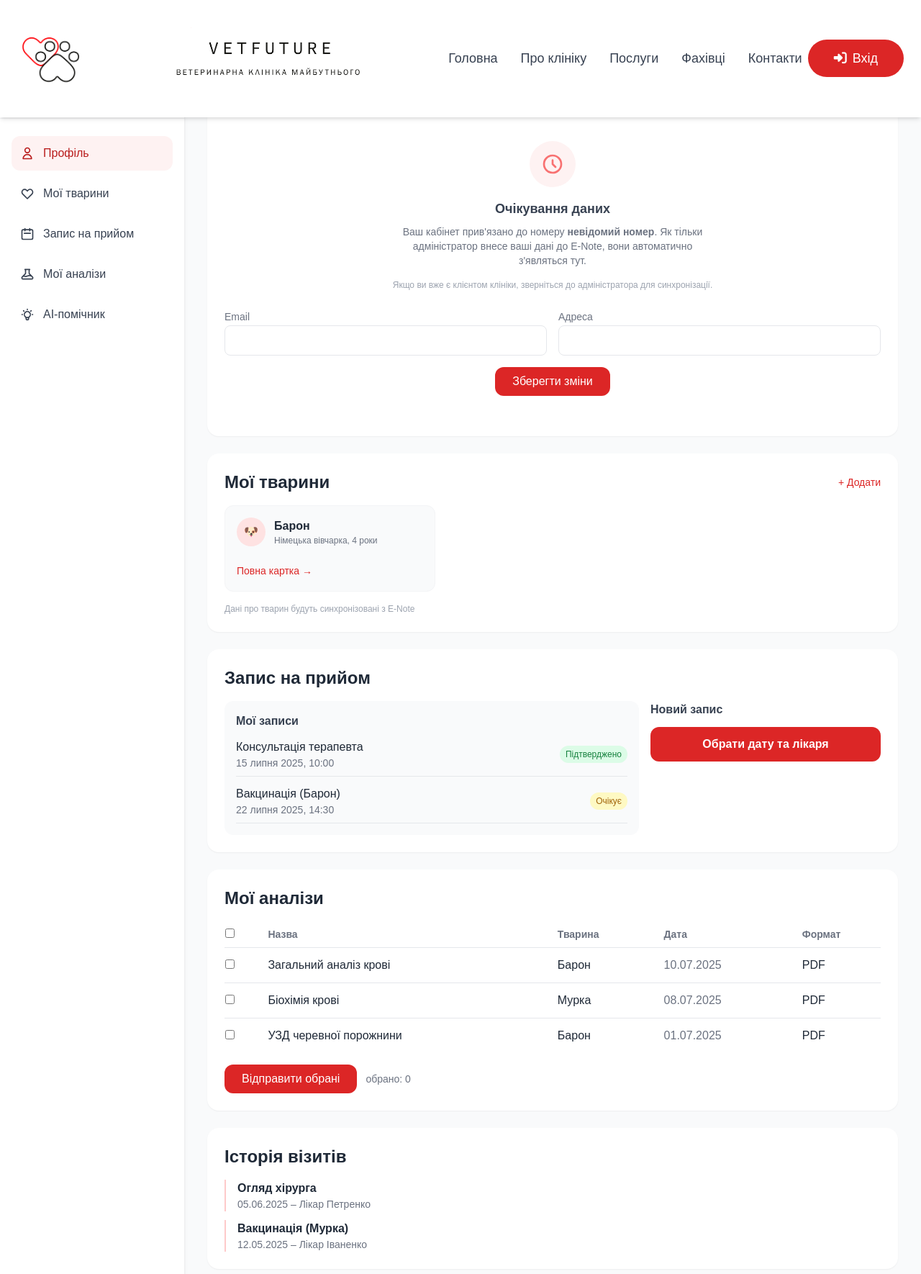
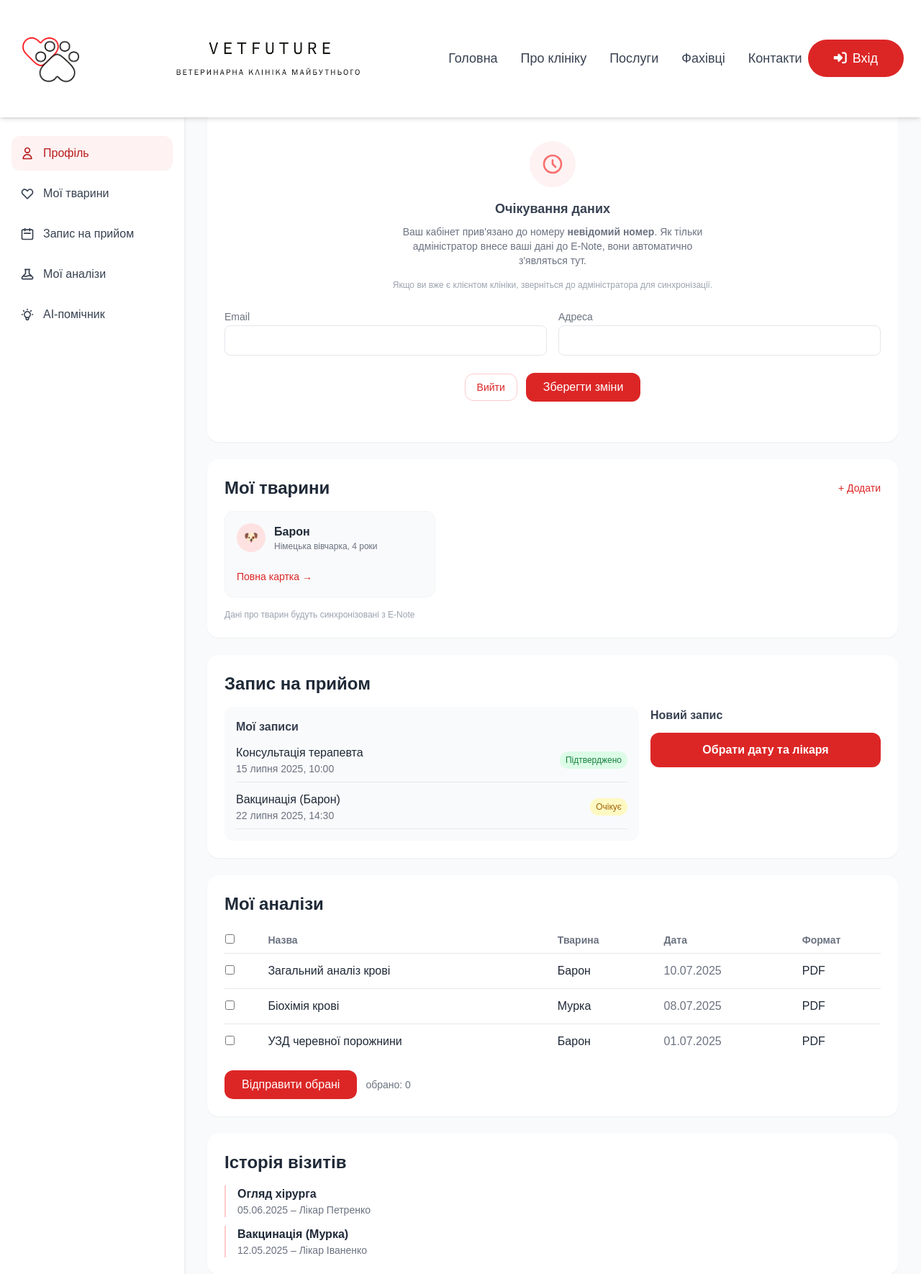
Before and after one commit to Timequeer/vetfufla, a Flask app: template templates/dashboard.html in a window 1280 px wide. Shown: the top 1770 px of the page at 72% size. Run offline with Flask 3, Linux system fonts and the light colour scheme; the template is opened without the code that fills it, so the values that code supplies are empty; some libraries are stand-ins or nearby versions.

Commit message:
Update dashboard.html

```diff
--- a/templates/dashboard.html
+++ b/templates/dashboard.html
@@ -50,7 +50,7 @@
       <h2 class="text-2xl font-bold text-gray-800 mb-4">Профіль</h2>
 
       {% if user and user.full_name %}
-      <!-- Випадок: ПІБ є (підтягнуто з E-Note) -->
+      <!-- Повний профіль -->
       <div class="grid md:grid-cols-2 gap-4">
         <div>
           <label class="text-sm text-gray-500">Прізвище</label>
@@ -81,13 +81,16 @@
           <input id="address" type="text" value="{{ user.address or '' }}" class="w-full p-2 border border-gray-200 rounded-lg text-gray-800 focus:outline-none focus:border-red-400">
         </div>
       </div>
-      <div class="mt-4 flex justify-between items-center">
+      <div class="mt-6 flex flex-col sm:flex-row items-start sm:items-center justify-between gap-3">
         <p class="text-xs text-gray-400">Дані синхронізовано через E-Note. Для зміни ПІБ зверніться до адміністратора.</p>
-        <button class="bg-red-600 hover:bg-red-700 text-white font-medium py-2 px-6 rounded-xl transition-colors">Зберегти зміни</button>
+        <div class="flex gap-3">
+          <a href="/logout" class="py-2 px-4 border border-red-200 text-red-600 hover:bg-red-50 rounded-xl text-sm font-medium transition">Вийти</a>
+          <button class="bg-red-600 hover:bg-red-700 text-white font-medium py-2 px-6 rounded-xl transition">Зберегти зміни</button>
+        </div>
       </div>
 
       {% else %}
-      <!-- Випадок: ПІБ немає (ще не синхронізовано) -->
+      <!-- Очікування даних -->
       <div class="text-center py-8">
         <div class="w-16 h-16 bg-red-50 rounded-full flex items-center justify-center mx-auto mb-4">
           <svg class="w-8 h-8 text-red-400" fill="none" stroke="currentColor" viewBox="0 0 24 24">
@@ -100,18 +103,20 @@
           Як тільки адміністратор внесе ваші дані до E-Note, вони автоматично з'являться тут.
         </p>
         <p class="text-gray-400 text-xs mt-4">Якщо ви вже є клієнтом клініки, зверніться до адміністратора для синхронізації.</p>
-        <!-- Email та адреса все одно можна заповнити -->
         <div class="grid md:grid-cols-2 gap-4 mt-6 text-left">
           <div>
-            <label for="email" class="text-sm text-gray-500">Email</label>
-            <input id="email" type="email" value="{{ user.email if user else '' }}" class="w-full p-2 border border-gray-200 rounded-lg text-gray-800 focus:outline-none focus:border-red-400">
+            <label for="email2" class="text-sm text-gray-500">Email</label>
+            <input id="email2" type="email" value="{{ user.email if user else '' }}" class="w-full p-2 border border-gray-200 rounded-lg text-gray-800 focus:outline-none focus:border-red-400">
           </div>
           <div>
-            <label for="address" class="text-sm text-gray-500">Адреса</label>
-            <input id="address" type="text" value="{{ user.address if user else '' }}" class="w-full p-2 border border-gray-200 rounded-lg text-gray-800 focus:outline-none focus:border-red-400">
+            <label for="address2" class="text-sm text-gray-500">Адреса</label>
+            <input id="address2" type="text" value="{{ user.address if user else '' }}" class="w-full p-2 border border-gray-200 rounded-lg text-gray-800 focus:outline-none focus:border-red-400">
           </div>
         </div>
-        <button class="mt-4 bg-red-600 hover:bg-red-700 text-white font-medium py-2 px-6 rounded-xl transition-colors">Зберегти зміни</button>
+        <div class="mt-6 flex flex-col sm:flex-row items-center justify-center gap-3">
+          <a href="/logout" class="py-2 px-4 border border-red-200 text-red-600 hover:bg-red-50 rounded-xl text-sm font-medium transition">Вийти</a>
+          <button class="bg-red-600 hover:bg-red-700 text-white font-medium py-2 px-6 rounded-xl transition">Зберегти зміни</button>
+        </div>
       </div>
       {% endif %}
     </section>
@@ -123,7 +128,6 @@
         <button class="text-red-600 hover:text-red-700 text-sm font-medium">+ Додати</button>
       </div>
       <div class="grid sm:grid-cols-2 lg:grid-cols-3 gap-4">
-        <!-- Приклад картки тварини (заглушка, поки не підтягнуто з E-Note) -->
         <div class="bg-gray-50 rounded-xl p-4 border border-gray-100">
           <div class="flex items-center gap-3 mb-3">
             <div class="w-10 h-10 bg-red-100 rounded-full flex items-center justify-center text-red-600">🐶</div>
@@ -134,7 +138,6 @@
           </div>
           <a href="#" class="mt-3 inline-block text-red-600 text-sm hover:underline">Повна картка →</a>
         </div>
-        <!-- За потреби додайте ще картки -->
       </div>
       <p class="text-xs text-gray-400 mt-4">Дані про тварин будуть синхронізовані з E-Note</p>
     </section>
@@ -210,7 +213,7 @@
           </tbody>
         </table>
       </div>
-      <div class="mt-4 flex items-center gap-3">
+      <div class="mt-4 flex flex-col sm:flex-row items-start sm:items-center gap-3">
         <button onclick="openSendModal()" class="bg-red-600 hover:bg-red-700 text-white font-medium py-2 px-6 rounded-xl transition-colors">
           Відправити обрані
         </button>
@@ -237,7 +240,7 @@
       </div>
     </section>
 
-    <!-- AI-помічник (обмежений) -->
+    <!-- AI-помічник -->
     <section id="ai" class="bg-white rounded-2xl shadow-sm p-6 mb-6">
       <h2 class="text-2xl font-bold text-gray-800 mb-4">AI-помічник</h2>
       <p class="text-gray-500 text-sm mb-4">Запитайте про графік роботи, підготовку до процедур, загальні рекомендації. <strong>Пам'ятайте:</strong> я не даю дозувань та не ставимо діагнозів.</p>
@@ -292,7 +295,7 @@
   </div>
 </div>
 
-<!-- Модальне вікно: Календар запису (заглушка) -->
+<!-- Модальне вікно: Календар запису -->
 <div id="calendar-modal" class="fixed inset-0 bg-black bg-opacity-60 backdrop-blur-sm z-50 hidden items-center justify-center p-4">
   <div class="bg-white rounded-3xl max-w-lg w-full p-6 transform transition-all">
     <h3 class="text-xl font-bold text-gray-800 mb-4">Оберіть дату та лікаря</h3>
@@ -325,7 +328,6 @@
     });
   }
 
-  // Відправка
   function openSendModal() {
     const modal = document.getElementById('send-modal');
     if (modal) {
@@ -343,7 +345,6 @@
     }
   }
 
-  // Календар
   function openCalendarModal() {
     const modal = document.getElementById('calendar-modal');
     if (modal) {
@@ -361,13 +362,12 @@
     }
   }
 
-  // Закриття модалок по кліку поза ними
   window.addEventListener('click', function(e) {
     if (e.target.id === 'send-modal') closeSendModal();
     if (e.target.id === 'calendar-modal') closeCalendarModal();
   });
 
-  // Підсвічування активної навігації при скролі
+  // Підсвічування активної навігації
   function highlightNav() {
     const sections = document.querySelectorAll('section[id]');
     const desktopLinks = document.querySelectorAll('#desktop-nav .nav-link');
@@ -381,7 +381,6 @@
       }
     });
 
-    // Оновлюємо десктопну навігацію
     desktopLinks.forEach(link => {
       link.classList.remove('bg-red-50', 'text-red-700');
       link.classList.add('text-gray-700');
@@ -391,7 +390,6 @@
       }
     });
 
-    // Оновлюємо мобільну навігацію
     mobileLinks.forEach(link => {
       link.classList.remove('text-red-600');
       link.classList.add('text-gray-500');
```
